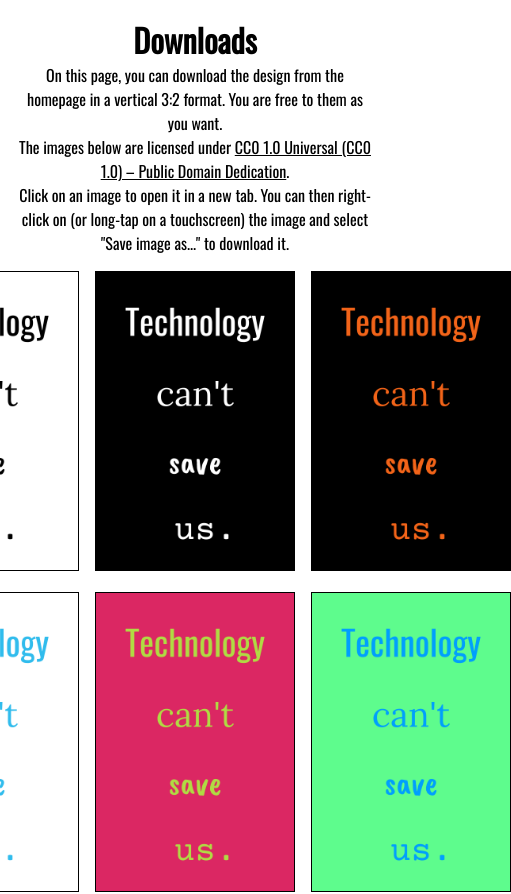
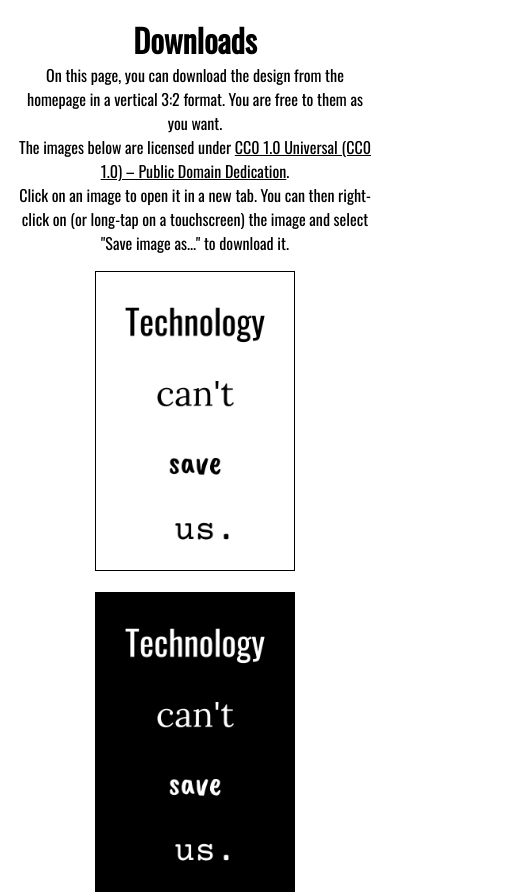
Before and after one commit to JustAnotherJavaProgrammer/Technology-can-t-save-us, a SvelteKit app: page /downloads in a window 390 px wide. Shown: the top 894 px of the page, 511 px wide, since content can reach past the window. Built offline with nearby package versions, Linux system fonts and the light colour scheme.

Commit message:
Made the grid on the download site more responsive

```diff
--- a/src/routes/downloads/+page.svelte
+++ b/src/routes/downloads/+page.svelte
@@ -55,7 +55,7 @@
     ];
 </script>
 
-<MetaInfo title="Downloads" description="Download the design from the homepage in a vertical 3:2 format."/>
+<MetaInfo title="Downloads" description="Download the design from the homepage in a vertical 3:2 format." />
 
 <main>
     <h1>Downloads</h1>
@@ -88,10 +88,16 @@
     }
 
     section {
-        display: grid;
-        grid-template-columns: 1fr 1fr 1fr;
-        grid-auto-rows: 1fr;
+        display: flex;
+        flex-wrap: wrap;
+        justify-content: center;
+        flex-direction: row;
         gap: 1rem;
+        @media screen and (min-width: ((200px*3) + (2*16px))) {
+            display: grid;
+            grid-template-columns: 1fr 1fr 1fr;
+            grid-auto-rows: 1fr;
+        }
     }
 
     img {
```
Also changed, not shown: 1 other file (tests, documents, lock files or other folders).
